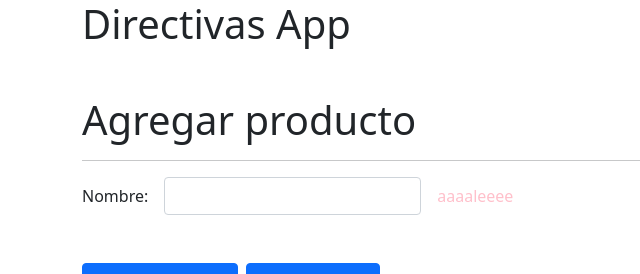
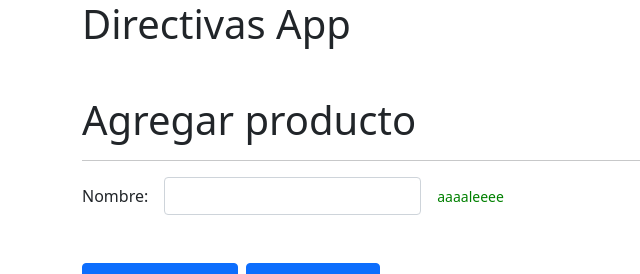
Before and after one commit to AlexanderMartinez25/directivasApp, an Angular app: page /productos/agregar in a window 1280 px wide. Shown: the top 274 px of the page, without its empty margins (0-640 px from the left). Built offline with nearby package versions, Linux system fonts and the light colour scheme.

Commit message:
optimizando código

```diff
--- a/src/app/productos/pages/agregar/agregar.component.ts
+++ b/src/app/productos/pages/agregar/agregar.component.ts
@@ -10,7 +10,7 @@ import { FormBuilder, FormGroup, Validators } from '@angular/forms';
 export class AgregarComponent {
 
   texto1: string = 'aaaaleeee';
-  color: string = 'pink';
+  color: string = 'green';
 
   miFormulario: FormGroup = this.fb.group({
     nombre: ['', Validators.required]
--- a/src/app/shared/directives/err-msg.directive.ts
+++ b/src/app/shared/directives/err-msg.directive.ts
@@ -12,17 +12,15 @@ export class ErrMsgDirective implements OnInit, OnChanges {
 
   // al recibir la propiedad del padre seteamos de una el color del elemento
   @Input() set color(valor: string) {
-    this.htmlElement.nativeElement.style.color = valor;
     this._color = valor;
+    this.setColor();
   }
 
 
   // @Input() mensaje: string = 'Este campo es requerido';
-
   @Input() set mensaje(valor: string) {
-    console.log(valor);
-    this.htmlElement.nativeElement.innerText = valor;
-    this._mensaje = valor
+    this._mensaje = valor;
+    this.setMensaje();
   }
 
   constructor(private el: ElementRef<HTMLElement>) {
@@ -34,21 +32,21 @@ export class ErrMsgDirective implements OnInit, OnChanges {
   }
 
   ngOnInit(): void {
-    /*  console.log(this.color, this.mensaje);
-        this.setColor();
-        this.setMensaje(); */
+    this.setEstilo();
+    this.setColor();
+    this.setMensaje();
   }
 
   setEstilo(): void {
     this.htmlElement.nativeElement.classList.add('form-text');
   }
 
-  // setColor(): void {
-  //   this.htmlElement.nativeElement.style.color = this.color;
-  // }
+  setColor(): void {
+    this.htmlElement.nativeElement.style.color = this._color;
+  }
 
-  // setMensaje(): void {
-  //   this.htmlElement.nativeElement.innerText = this.mensaje;
-  // }
+  setMensaje(): void {
+    this.htmlElement.nativeElement.innerText = this._mensaje;
+  }
 
 }
```
